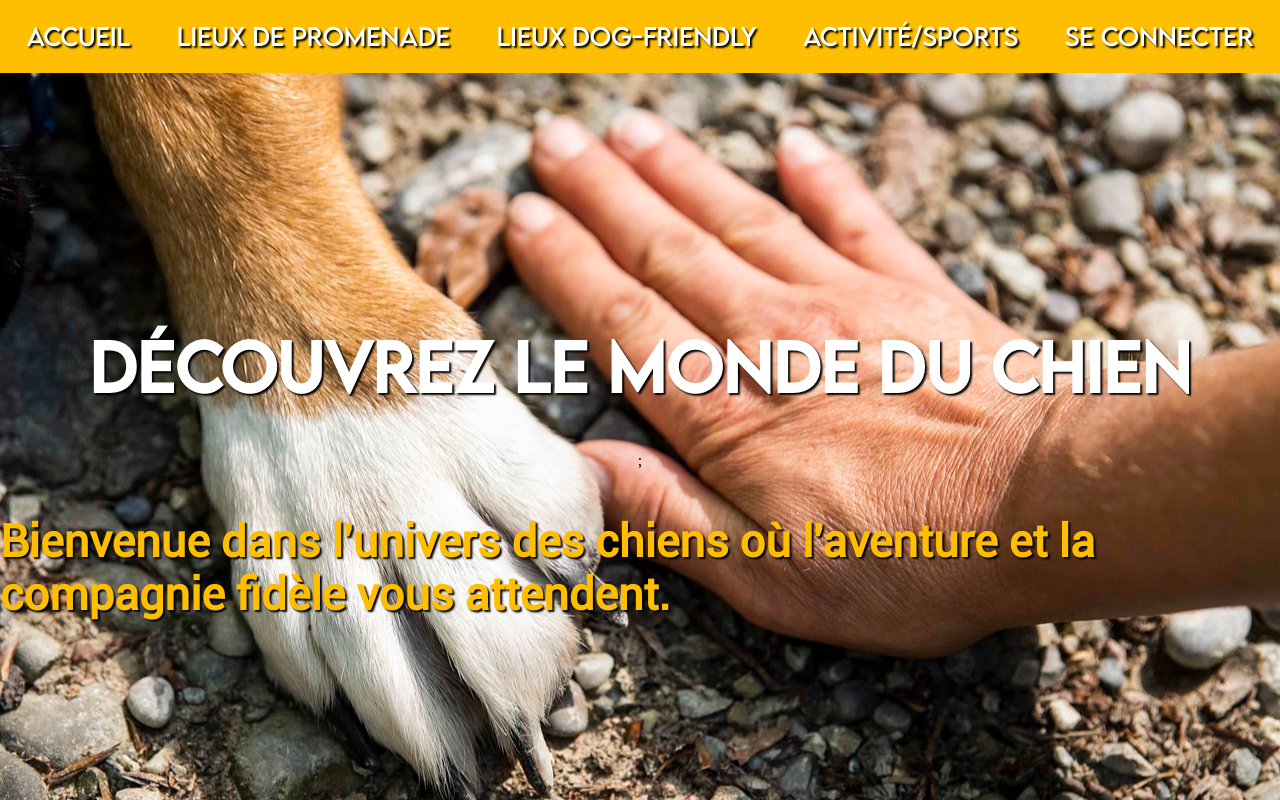
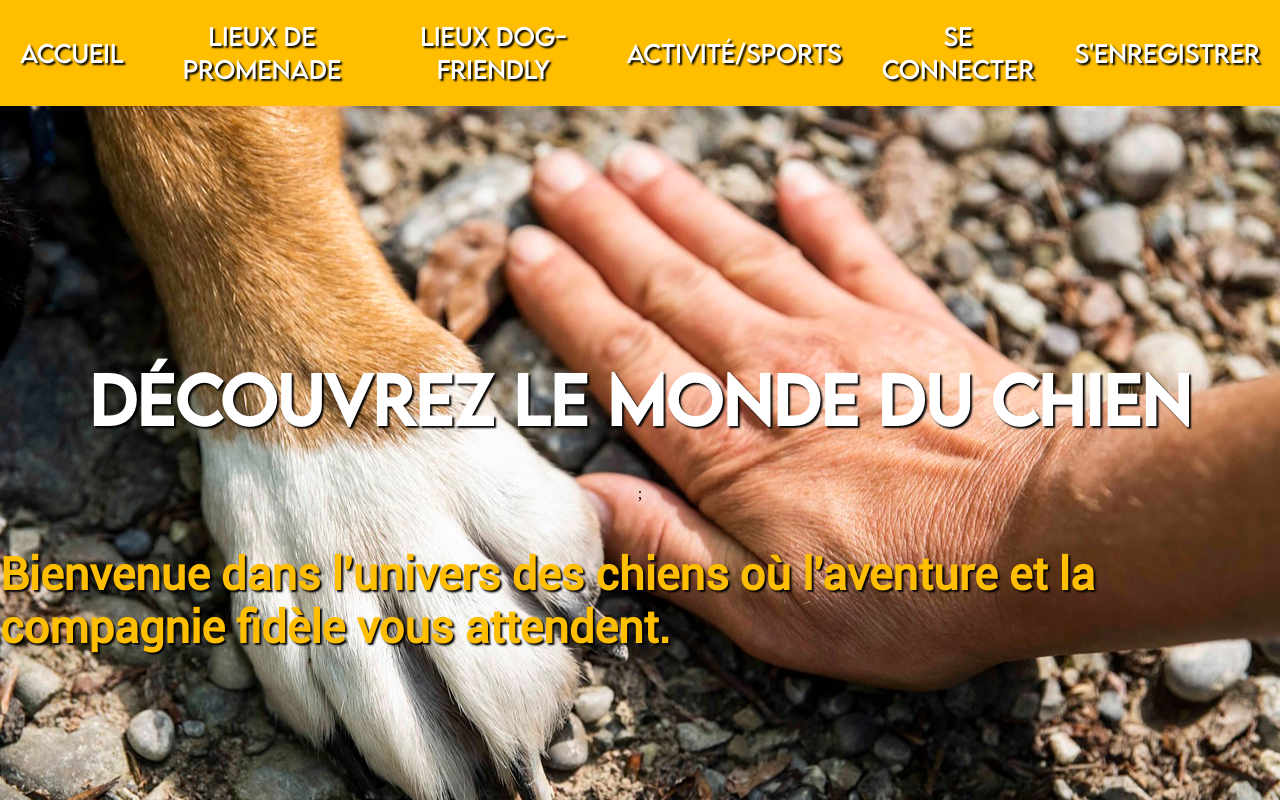
Before and after one commit to Sachdarras/CP4-YourDog, a React (Vite) app in the folder client/: page / in a window 1280 px wide. Shown: the top 800 px of the page. Built offline with nearby package versions, Linux system fonts and the light colour scheme.

Commit message:
nav done

```diff
--- a/client/src/Style/Nav.scss
+++ b/client/src/Style/Nav.scss
@@ -1,3 +1,5 @@
+// src/Style/NavStyles.scss
+
 @use "../Style/Variable.scss" as *;
 
 .nav-container {
@@ -14,7 +16,8 @@
     align-items: center;
   }
 
-  ul li a {
+  ul li a,
+  ul li .nav-link {
     display: block;
     color: $color-white;
     text-align: center;
@@ -23,11 +26,19 @@
     border-radius: 10px;
     text-shadow: $text-entourage-black;
     font-size: 24px;
+    font-family: $font-LM;
   }
 
-  ul li a:hover {
+  ul li a:hover,
+  ul li .nav-link:hover {
     background-color: $color-white;
     color: $color-gold;
     text-shadow: $text-entourage-black;
   }
+
+  .nav-link {
+    background: none;
+    border: none;
+    cursor: pointer;
+  }
 }
--- a/client/src/Style/promenade.scss
+++ b/client/src/Style/promenade.scss
@@ -63,7 +63,7 @@
   box-shadow: 0 0 10px rgba(0, 0, 0, 0.1);
   max-width: 600px;
   margin: auto;
-  top: -121px;
+  top: -100px;
   position: relative;
 }
 
--- a/client/src/components/Nav.jsx
+++ b/client/src/components/Nav.jsx
@@ -1,13 +1,23 @@
-import { Link } from "react-router-dom";
+// src/components/Nav.jsx
+import { Link, useNavigate } from "react-router-dom";
+import { useContext } from "react";
+import { AuthContext } from "../context/AuthContext";
 
 function Nav() {
+  const { isAuthenticated, logout } = useContext(AuthContext);
+  const navigate = useNavigate();
+
+  const handleLogout = () => {
+    logout();
+    navigate("/");
+  };
+
   return (
     <nav className="nav-container">
       <ul>
         <li>
           <Link to="/">Accueil</Link>
         </li>
-
         <li>
           <Link to="/promenade">Lieux de promenade</Link>
         </li>
@@ -17,9 +27,22 @@ function Nav() {
         <li>
           <Link to="/activity">Activité/Sports</Link>
         </li>
-        <li>
-          <Link to="/loggin">Se connecter</Link>
-        </li>
+        {isAuthenticated ? (
+          <li>
+            <button type="button" className="nav-link" onClick={handleLogout}>
+              Se déconnecter
+            </button>
+          </li>
+        ) : (
+          <>
+            <li>
+              <Link to="/loggin">Se connecter</Link>
+            </li>
+            <li>
+              <Link to="/loggin-account">S'enregistrer</Link>
+            </li>
+          </>
+        )}
       </ul>
     </nav>
   );
--- a/client/src/pages/Promenade.jsx
+++ b/client/src/pages/Promenade.jsx
@@ -1,8 +1,11 @@
-import { useEffect, useState } from "react";
+import { useEffect, useState, useContext } from "react";
 import { MapContainer, TileLayer, Marker, Popup } from "react-leaflet";
 import "leaflet/dist/leaflet.css";
 import L from "leaflet";
 import axios from "axios";
+import { useNavigate } from "react-router-dom";
+import toast, { Toaster } from "react-hot-toast";
+import { AuthContext } from "../context/AuthContext";
 
 const goldIcon = new L.Icon({
   iconUrl:
@@ -24,6 +27,9 @@ function Promenade() {
     name: "",
   });
 
+  const { isAuthenticated } = useContext(AuthContext); // Utilisez le contexte d'authentification
+  const navigate = useNavigate(); // Utilisez useNavigate pour rediriger les utilisateurs
+
   useEffect(() => {
     axios
       .get(`${import.meta.env.VITE_API_URL}/api/promenade`)
@@ -42,6 +48,11 @@ function Promenade() {
 
   const handleSubmit = (e) => {
     e.preventDefault();
+
+    if (!isAuthenticated) {
+      navigate("/loggin"); // Redirigez les utilisateurs non authentifiés vers la page de connexion
+      return;
+    }
 
     const latitude = parseFloat(formData.latitude);
     const longitude = parseFloat(formData.longitude);
@@ -67,14 +78,17 @@ function Promenade() {
           name: "",
         });
         setSendForm((prev) => !prev);
+        toast.success("Promenade ajoutée avec succès!");
       })
       .catch((error) => {
         console.error("Erreur lors de l'ajout de la promenade:", error);
+        toast.error("Erreur lors de l'ajout de la promenade");
       });
   };
 
   return (
     <>
+      <Toaster />
       <div className="header-promenade">
         <h1>Lieux de Promenade</h1>
         <p>
@@ -84,7 +98,6 @@ function Promenade() {
           nouvelles inspirations pour vos prochaines aventures.
         </p>
       </div>
-
       <div className="promenade-container">
         <MapContainer
           className="map-container"
@@ -105,6 +118,7 @@ function Promenade() {
               <Popup>
                 <div>
                   <h2>{promenade.name}</h2>
+                  <h2>{promenade.lieu}</h2>
                   <p>{promenade.description}</p>
                 </div>
               </Popup>
@@ -113,6 +127,7 @@ function Promenade() {
         </MapContainer>
 
         <div className="form-container">
+          {isAuthenticated ? ( // Vérifiez si l'utilisateur est authentifié avant d'afficher le formulaire
             <form onSubmit={handleSubmit} className="promenade-form">
               <h2>Proposer une promenade</h2>
               <div className="form-group">
@@ -180,6 +195,14 @@ function Promenade() {
               </div>
               <button type="submit">Proposer</button>
             </form>
+          ) : (
+            <div>
+              <h2>Vous devez être connecté pour proposer une promenade</h2>
+              <button type="button" onClick={() => navigate("/loggin")}>
+                Se connecter
+              </button>
+            </div>
+          )}
         </div>
       </div>
     </>
```
Also changed, not shown: 1 other file (tests, documents, lock files or other folders). Lines whose indentation alone changed are shown as unchanged.
